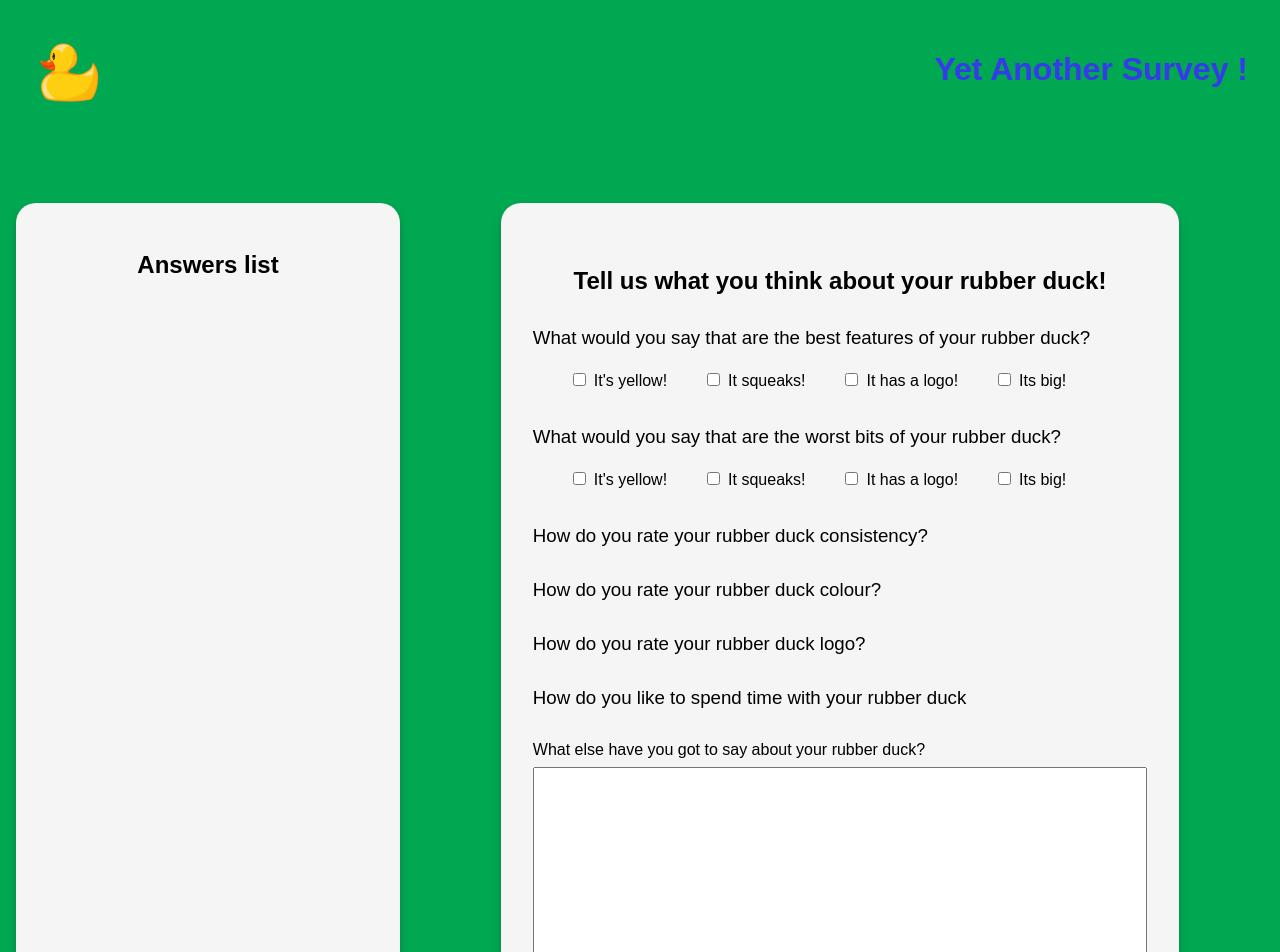
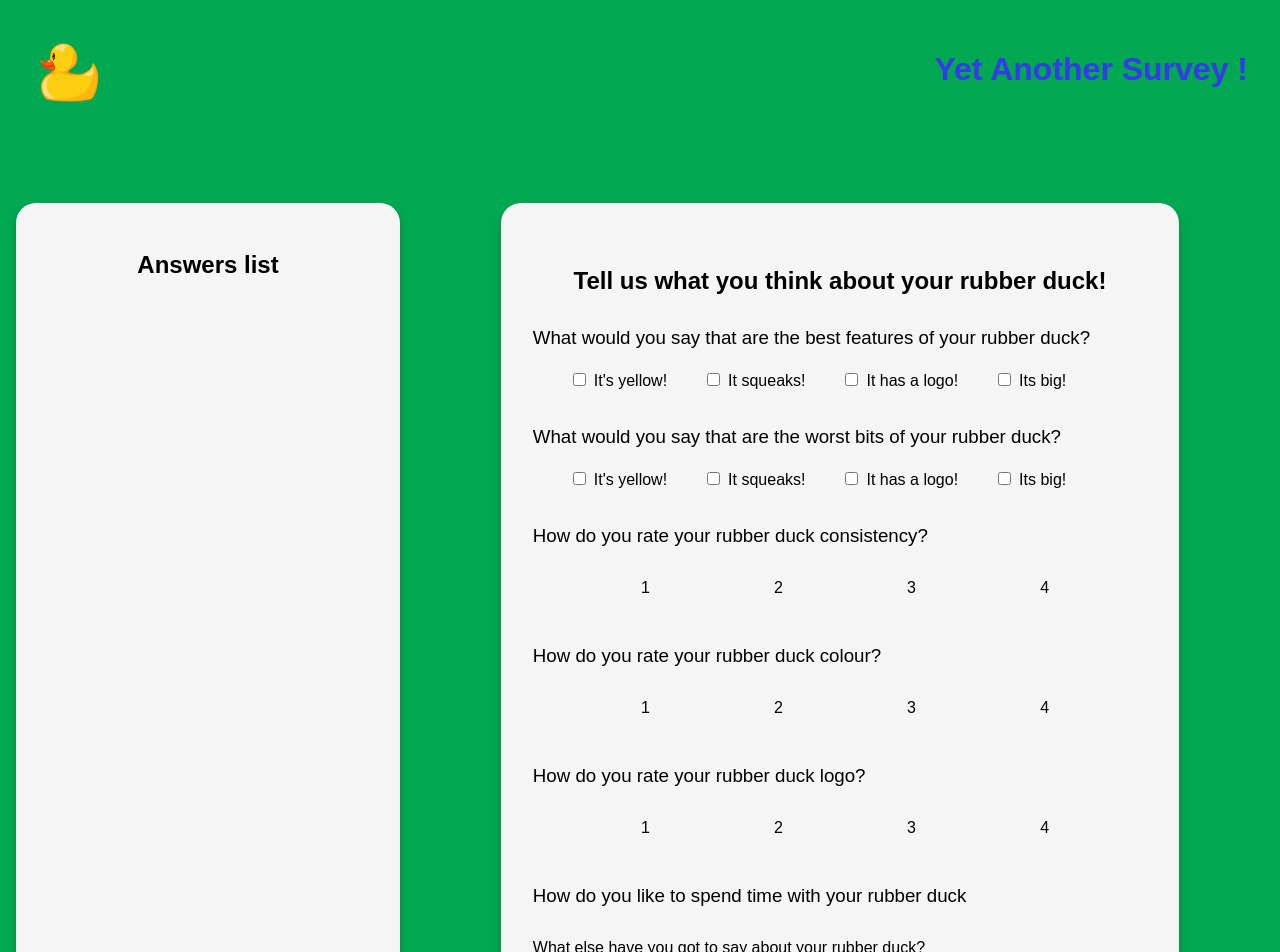
Before and after one commit to GK230/boolean-uk-react-survey-reusable, a React (Create React App) app: page / in a window 1280 px wide. Shown: the top 952 px of the page. Built offline with nearby package versions, Linux system fonts and the light colour scheme.

Commit message:
completed radio buttons

```diff
--- a/src/components/Form.jsx
+++ b/src/components/Form.jsx
@@ -1,4 +1,5 @@
 import Checkboxes from "./FetauresCheckboxes";
+import RadioButtons from "./RadioButtons";
 
 function Form() {
   return (
@@ -19,14 +20,17 @@ function Form() {
       <div className="form__group radio">
         <h3>How do you rate your rubber duck consistency?</h3>
         {/* <!-- radio buttons go here --> */}
+        <RadioButtons name="consistency" />
       </div>
       <div className="form__group radio">
         <h3>How do you rate your rubber duck colour?</h3>
         {/* <!-- Radio inputs go here --> */}
+        <RadioButtons name="colour" />
       </div>
       <div className="form__group radio">
         <h3>How do you rate your rubber duck logo?</h3>
         {/* <!-- radio inputs go here --> */}
+        <RadioButtons name="logo" />
       </div>
       <div className="form__group">
         <h3>How do you like to spend time with your rubber duck</h3>
@@ -45,7 +49,7 @@ function Form() {
         <input type="email" name="email" value="" />
       </label>
       <input
-        classNameName="form__submit"
+        className="form__submit"
         type="submit"
         value="Submit Survey!"
       />
--- a/src/components/RadioButtons.jsx
+++ b/src/components/RadioButtons.jsx
@@ -1,22 +1,22 @@
-function RadioButtons({children, ...props}) {
+function RadioButtons({children, name, ...props}) {
   return (
     // <!-- This is a radio buttons group -->
-    <ul>
+    <ul {...props}>
       <li>
-        <input id="consistency1" type="radio" name="consistency" value="1" />
-        <label for="consistency1">1</label>
+        <input id={`${name=name}1`} type="radio" name={name} value="1" />
+        <label htmlFor={`${name=name}1`}>1</label>
       </li>
       <li>
-        <input id="consistency2" type="radio" name="consistency" value="2" />
-        <label for="consistency2">2</label>
+        <input id={`${name=name}2`} type="radio" name={name} value="2" />
+        <label htmlFor={`${name=name}2`}>2</label>
       </li>
       <li>
-        <input id="consistency3" type="radio" name="consistency" value="3" />
-        <label for="consistency3">3</label>
+        <input id={`${name=name}3`} type="radio" name={name} value="3" />
+        <label htmlFor={`${name=name}3`}>3</label>
       </li>
       <li>
-        <input id="consistency4" type="radio" name="consistency" value="4" />
-        <label for="consistency4">4</label>
+        <input id={`${name=name}4`} type="radio" name={name} value="4" />
+        <label htmlFor={`${name=name}4`}>4</label>
       </li>
     </ul>
   );
```
